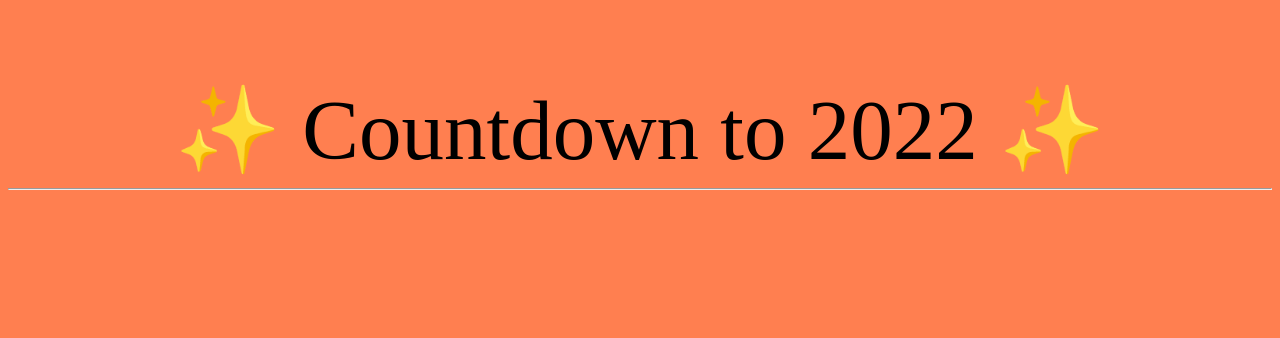
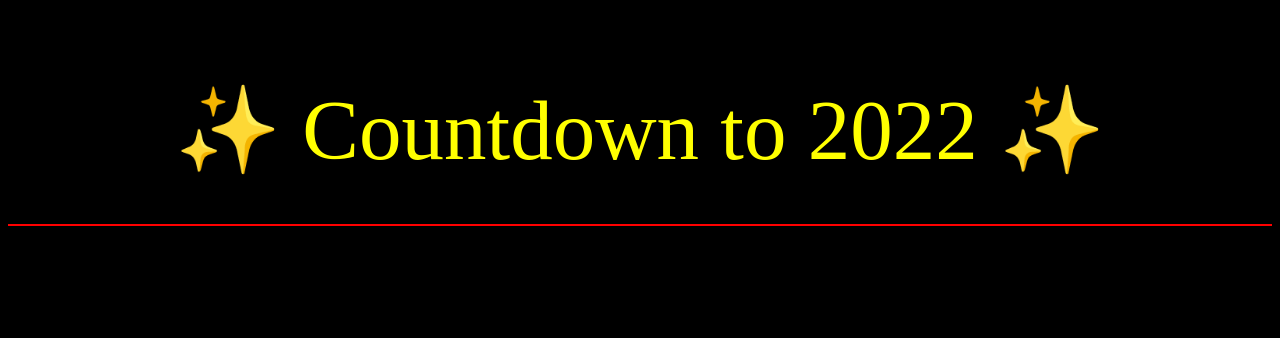
Before and after one commit to AryamanSrii/Countdown-2022, a plain HTML site: page index.html in a window 1280 px wide. Shown: the top 338 px of the page. Drawn offline with Linux system fonts and the light colour scheme.

Commit message:
Update index.html

```diff
--- a/index.html
+++ b/index.html
@@ -2,11 +2,18 @@
 <html>
 <head>
   <title> Countdown to 2022 </title>
-<meta name="viewport" content="width=device-width, initial-scale=1">
-<style>
+<meta charset="utf-8" />
+	<meta name="viewport" content="width=device-width, initial-scale=1, user-scalable=no" />
+	<meta name="description" content="Countdown to 2022 with us. | Countdown 2022 is a open source project by Aryaman Srivasta, It's initally a countdown for next year i.e is 2022.">
+	<meta name="keywords" content="Sofware,Developer,Engineer,Grad,New-grad,Software Developer,Software Engineer,Frontend,Backend,full-stack, countdown, 2022, 2021, new year, 2k22, 2k, year, decade"><style>
 body {
-  background-color: coral;
+  background-color: black;
+  color: Yellow;
 }
+hr{
+  border: 1px solid red;
+}
+
 t {
   text-align: center;
   font-size:  85px;
@@ -29,7 +36,8 @@ p {
   <br>
   <br><br>
   <br>
-<center> <t id="title"></t><hr> </center> <br>
+<center> <t id="title"></t><br><br><br><hr> </center> <br>
+<br>
   <br>
   <br><br>
   <br>
@@ -78,7 +86,7 @@ var x = setInterval(function() {
             </ul>
 
 
-          <br> <br> <br> <hr> <center> <c class="copyright">Created with &#10084; by: Aryaman Srivastava </c> <center>
+          <br> <br> <br> <hr> <br> <br> <center> <c class="copyright">Created with &#10084; by: Aryaman Srivastava </c> <center>
 
         </footer>
 
```
